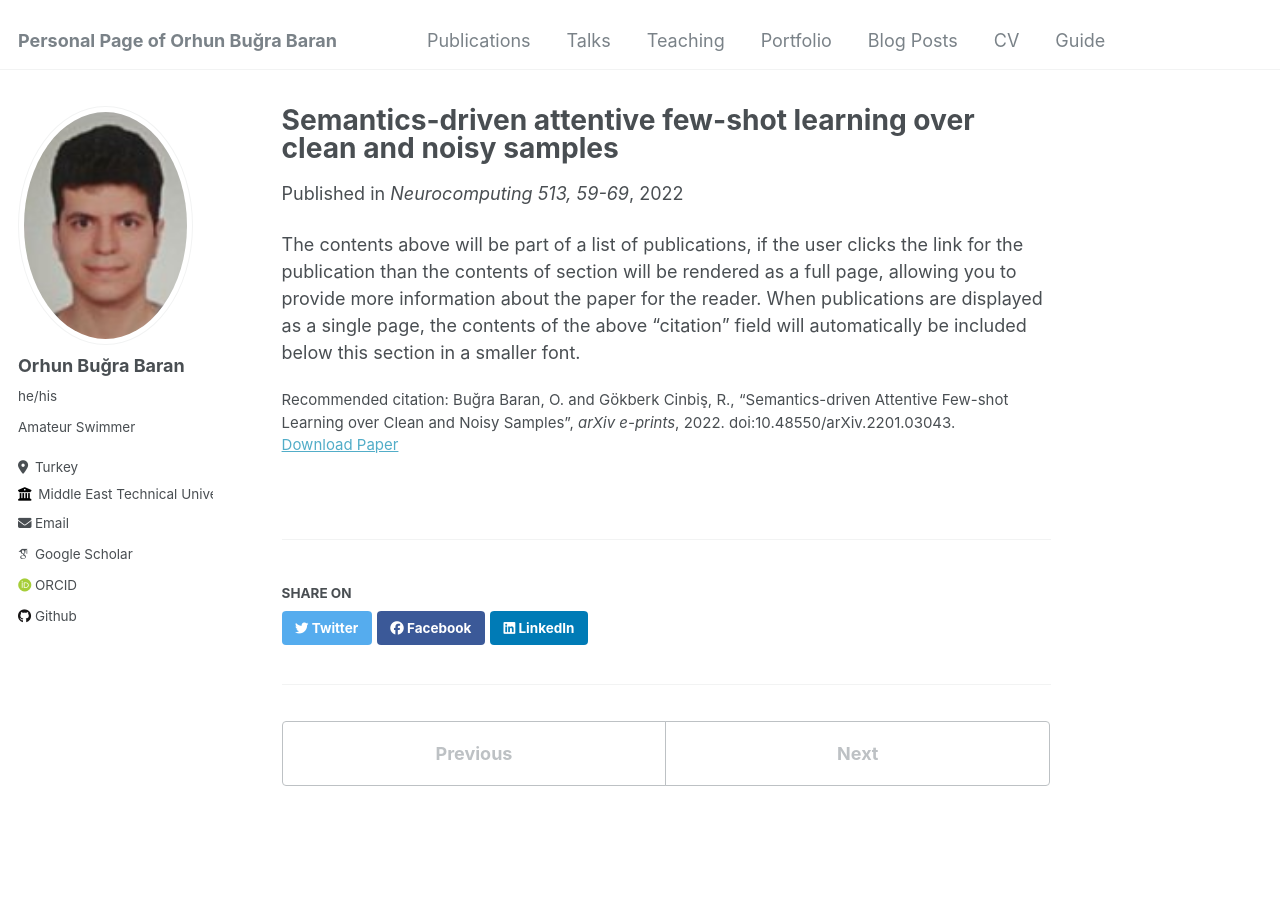
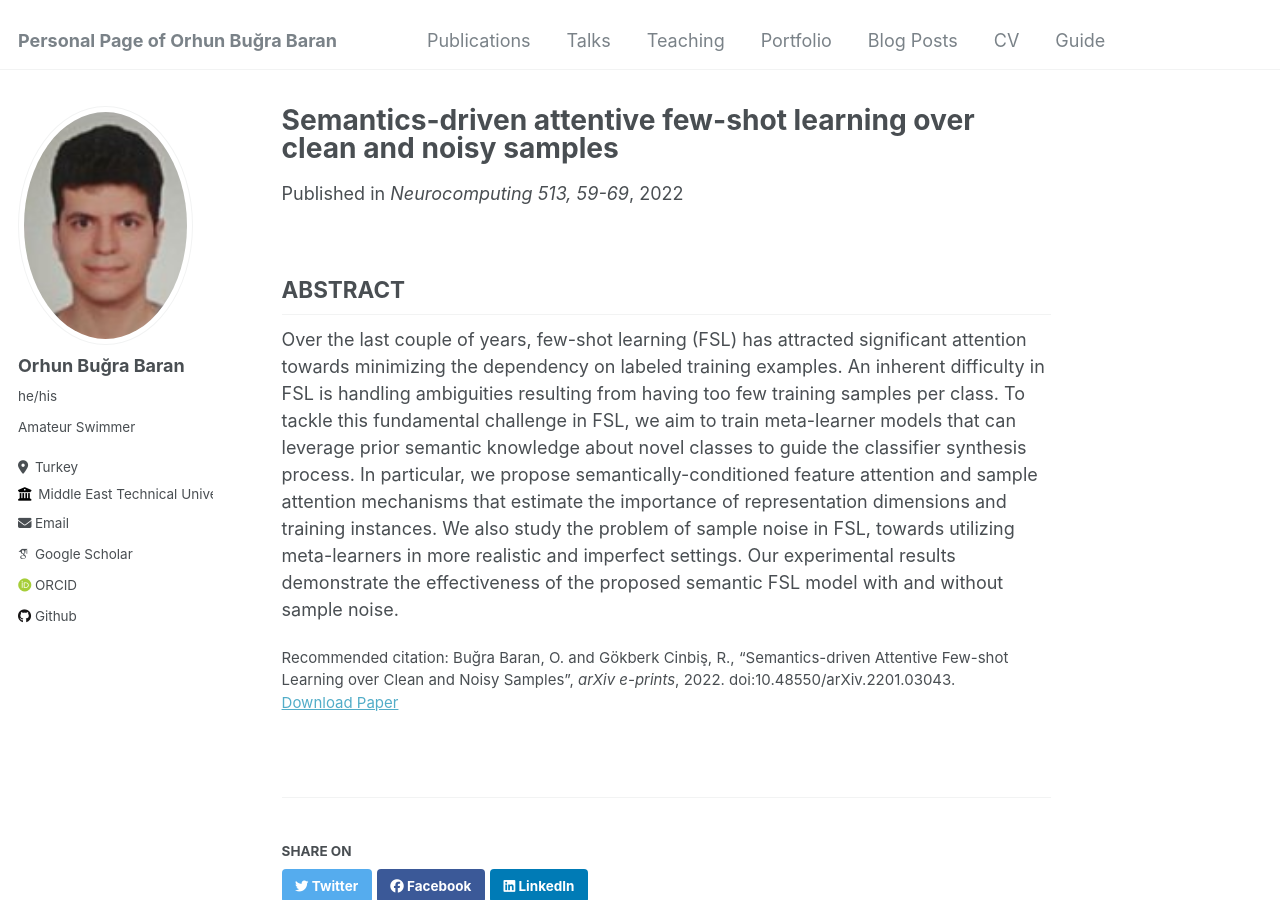
Before and after one commit to bugrabaran/bugrabaran.github.io, a Jekyll site: the page built from _publications/2009-10-01-paper-title-number-1.md, in a window 1280 px wide and 900 px high. Built offline with Jekyll 4.4.1, drawn with Linux system fonts in a browser that asks for light colours; some web fonts are replaced.

Commit message:
Update 2009-10-01-paper-title-number-1.md

```diff
--- a/_publications/2009-10-01-paper-title-number-1.md
+++ b/_publications/2009-10-01-paper-title-number-1.md
@@ -8,5 +8,6 @@ venue: 'Neurocomputing 513, 59-69'
 paperurl: 'https://arxiv.org/abs/2201.03043'
 citation: 'Buğra Baran, O. and Gökberk Cinbiş, R., “Semantics-driven Attentive Few-shot Learning over Clean and Noisy Samples”, <i>arXiv e-prints</i>, 2022. doi:10.48550/arXiv.2201.03043.'
 ---
+## ABSTRACT
 
-The contents above will be part of a list of publications, if the user clicks the link for the publication than the contents of section will be rendered as a full page, allowing you to provide more information about the paper for the reader. When publications are displayed as a single page, the contents of the above "citation" field will automatically be included below this section in a smaller font.
+Over the last couple of years, few-shot learning (FSL) has attracted significant attention towards minimizing the dependency on labeled training examples. An inherent difficulty in FSL is handling ambiguities resulting from having too few training samples per class. To tackle this fundamental challenge in FSL, we aim to train meta-learner models that can leverage prior semantic knowledge about novel classes to guide the classifier synthesis process. In particular, we propose semantically-conditioned feature attention and sample attention mechanisms that estimate the importance of representation dimensions and training instances. We also study the problem of sample noise in FSL, towards utilizing meta-learners in more realistic and imperfect settings. Our experimental results demonstrate the effectiveness of the proposed semantic FSL model with and without sample noise.
```
